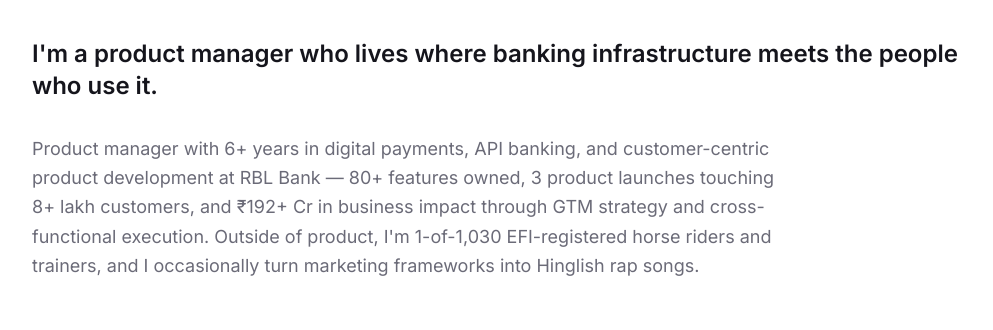
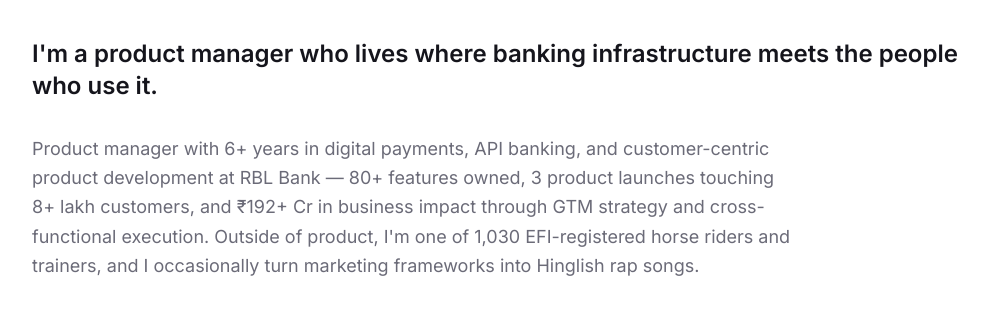
Before and after one commit to SwapnilMitkari/3d-portfolio, a React (Vite) app: page / in a window 1280 px wide. Shown: the part 880-1210 px from the top of the page, without its empty margins (136-1129 px from the left). Built offline with nearby package versions, Linux system fonts and the light colour scheme.

Commit message:
Reword the horse riding line in the about text
Say 'one of 1,030 EFI-registered horse riders and trainers' instead of
the ranking-style '1-of-1,030'.

```diff
--- a/src/data/index.js
+++ b/src/data/index.js
@@ -7,7 +7,7 @@ export const profile = {
   tagline:
     "6+ years turning banking infrastructure into products people actually use. Also an EFI-registered horse rider.",
   about:
-    "Product manager with 6+ years in digital payments, API banking, and customer-centric product development at RBL Bank — 80+ features owned, 3 product launches touching 8+ lakh customers, and ₹192+ Cr in business impact through GTM strategy and cross-functional execution. Outside of product, I'm 1-of-1,030 EFI-registered horse riders and trainers, and I occasionally turn marketing frameworks into Hinglish rap songs.",
+    "Product manager with 6+ years in digital payments, API banking, and customer-centric product development at RBL Bank — 80+ features owned, 3 product launches touching 8+ lakh customers, and ₹192+ Cr in business impact through GTM strategy and cross-functional execution. Outside of product, I'm one of 1,030 EFI-registered horse riders and trainers, and I occasionally turn marketing frameworks into Hinglish rap songs.",
   email: "swapnil.mitkari2027@mastersunion.org",
   phone: "+91 8329924760",
   linkedin: "https://www.linkedin.com/in/swapnil-mitkari-4ab337171",
```
